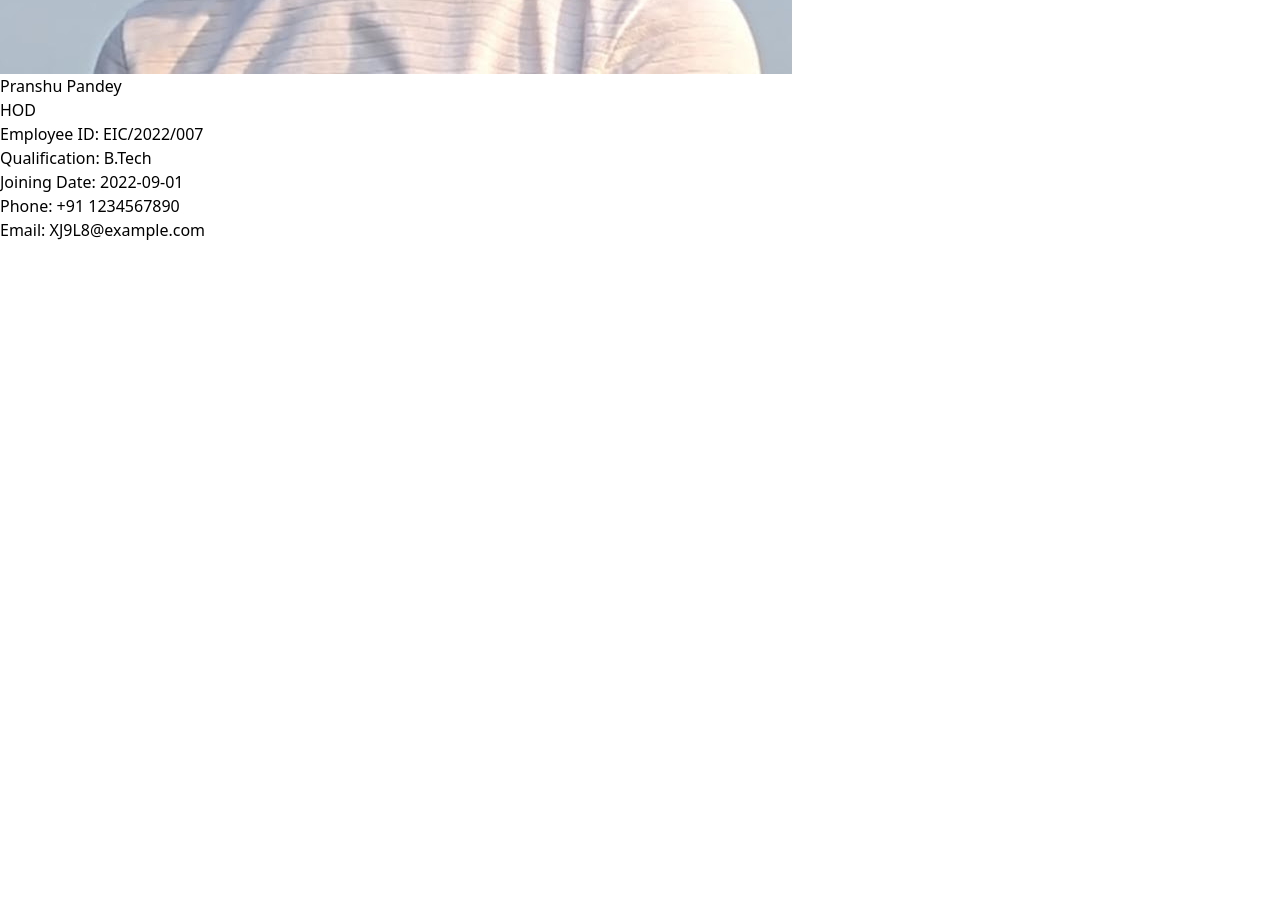
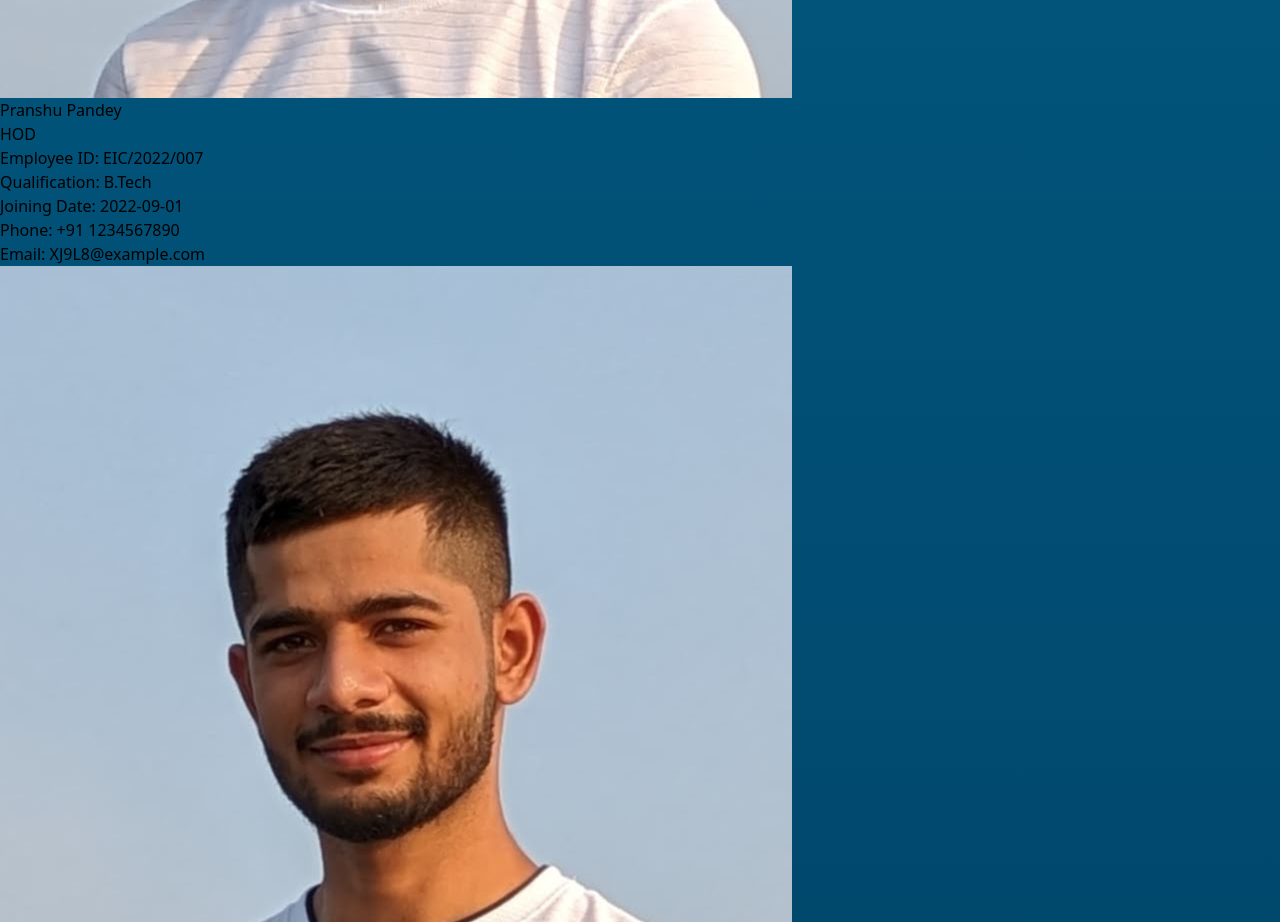
Before and after one commit to suryxnshsingh/EIClassroom-client, a React (Vite) app: page / in a window 1280 px wide. Shown: the part 1700-2622 px from the top of the page. Before the commit the page ends 1942 px from the top, so only its background shows below. Built offline with nearby package versions, Linux system fonts and the light colour scheme.

Commit message:
faculty section

```diff
--- a/src/App.jsx
+++ b/src/App.jsx
@@ -1,13 +1,14 @@
 import BackgroundVideo from './assets/components/land'
 import Card from './assets/components/facultyCard'
 import About from './assets/components/about'
+import Faculty from './assets/components/faculty'
 function App() {
 
   return (
       <div>
         <BackgroundVideo/>
         <About/>
-        <Card name={"Pranshu Pandey"} designation={"HOD"} employeeId={"EIC/2022/007"} qualification={"B.Tech"} joining={"2022-09-01"} phone={"+91 1234567890"} email={"XJ9L8@example.com"} imgsrc={"/pranshu.jpg"}/>
+        <Faculty/>
       </div>
   )
 }
--- a/src/assets/components/faculty.jsx
+++ b/src/assets/components/faculty.jsx
@@ -0,0 +1,21 @@
+import Card from "./facultyCard"
+export default function Faculty(){
+    return (
+        <div className="flex flex-col" style={{background: "linear-gradient(180deg, rgba(0,212,255,1) 0%, rgba(1,93,133,1) 0%, rgba(2,6,35,1) 78%)"}}>
+            <div className="flex justify-center">
+            <h1 class="mb-4 text-3xl chakra-petch-bold text-gray-900 dark:text-white md:text-5xl lg:text-6xl md:py-10  "><span class="text-transparent bg-clip-text bg-gradient-to-r to-emerald-600 from-sky-400">Faculty Members</span></h1>
+            </div>
+            <div className="grid md:grid-cols-3 gap-10 m-8 place-items-center md:px-32">
+                <Card name={"Pranshu Pandey"} designation={"HOD"} employeeId={"EIC/2022/007"} qualification={"B.Tech"} joining={"2022-09-01"} phone={"+91 1234567890"} email={"XJ9L8@example.com"} imgsrc={"/pranshu.jpg"}/>
+                <Card name={"DS Ajnar"} designation={"HOD"} employeeId={"EIC/2022/007"} qualification={"B.Tech"} joining={"2022-09-01"} phone={"+91 1234567890"} email={"XJ9L8@example.com"} imgsrc={"/pranshu.jpg"}/>
+                <Card name={"Sanchita Das"} designation={"HOD"} employeeId={"EIC/2022/007"} qualification={"B.Tech"} joining={"2022-09-01"} phone={"+91 1234567890"} email={"XJ9L8@example.com"} imgsrc={"/pranshu.jpg"}/>
+                <Card name={"Deepali Bhadwi"} designation={"HOD"} employeeId={"EIC/2022/007"} qualification={"B.Tech"} joining={"2022-09-01"} phone={"+91 1234567890"} email={"XJ9L8@example.com"} imgsrc={"/pranshu.jpg"}/>
+                <Card name={"Anuj Mishra"} designation={"HOD"} employeeId={"EIC/2022/007"} qualification={"B.Tech"} joining={"2022-09-01"} phone={"+91 1234567890"} email={"XJ9L8@example.com"} imgsrc={"/pranshu.jpg"}/>
+                <Card name={"Tarni Joshi"} designation={"HOD"} employeeId={"EIC/2022/007"} qualification={"B.Tech"} joining={"2022-09-01"} phone={"+91 1234567890"} email={"XJ9L8@example.com"} imgsrc={"/pranshu.jpg"}/>
+                <Card name={"Gamad Rapist"} designation={"HOD"} employeeId={"EIC/2022/007"} qualification={"B.Tech"} joining={"2022-09-01"} phone={"+91 1234567890"} email={"XJ9L8@example.com"} imgsrc={"/pranshu.jpg"}/>
+                <Card name={"Arpita Kadel"} designation={"HOD"} employeeId={"EIC/2022/007"} qualification={"B.Tech"} joining={"2022-09-01"} phone={"+91 1234567890"} email={"XJ9L8@example.com"} imgsrc={"/pranshu.jpg"}/>
+                <Card name={"Bindu Solanki"} designation={"HOD"} employeeId={"EIC/2022/007"} qualification={"B.Tech"} joining={"2022-09-01"} phone={"+91 1234567890"} email={"XJ9L8@example.com"} imgsrc={"/pranshu.jpg"}/>
+            </div>
+        </div>
+    )
+}
```
